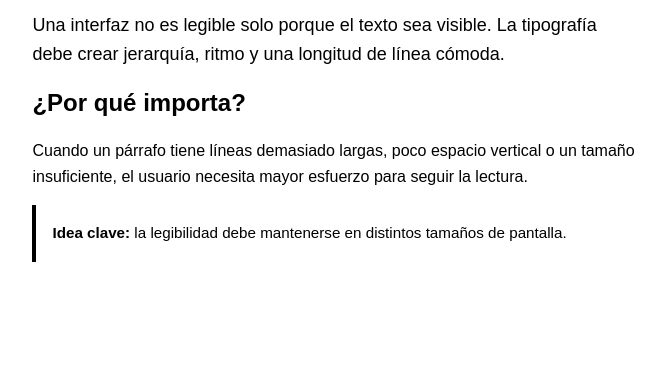
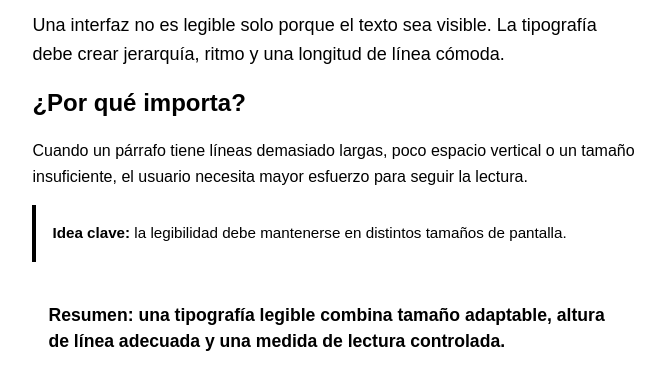
Before and after one commit to armandogonzalez160120/tipograf-a_legible_css, a plain HTML site: page index.html in a window 1280 px wide. Shown: the part 228-613 px from the top of the page, without its empty margins (305-970 px from the left). Drawn offline with Linux system fonts and the light colour scheme.

Commit message:
Parte F: reto resumen

```diff
--- a/index.html
+++ b/index.html
@@ -18,6 +18,9 @@
         <p>Cuando un párrafo tiene líneas demasiado largas, poco espacio vertical o un tamaño insuficiente, el usuario
             necesita mayor esfuerzo para seguir la lectura.</p>
         <p class="nota"><strong>Idea clave:</strong> la legibilidad debe mantenerse en distintos tamaños de pantalla.
+
+        <p class="resumen">Resumen: una tipografía legible combina tamaño adaptable, altura de línea adecuada y una
+            medida de lectura controlada.</p>
         </p>
     </main>
 </body>
--- a/styles.css
+++ b/styles.css
@@ -32,3 +32,11 @@ h2 {
   padding: 1rem;
   border-left: 0.25rem solid currentColor;
 }
+
+.resumen {
+    font-size: 1.1rem;
+    line-height: 1.5;
+    padding: 1rem;
+    margin-top: 1.5rem;
+    font-weight: 600;
+}
```
